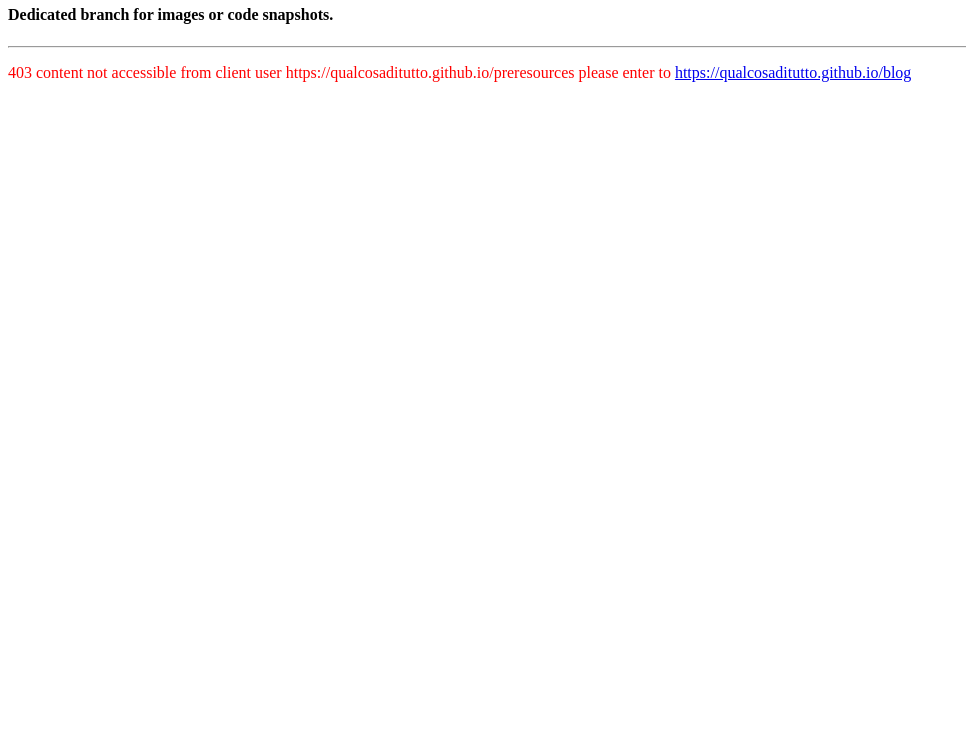
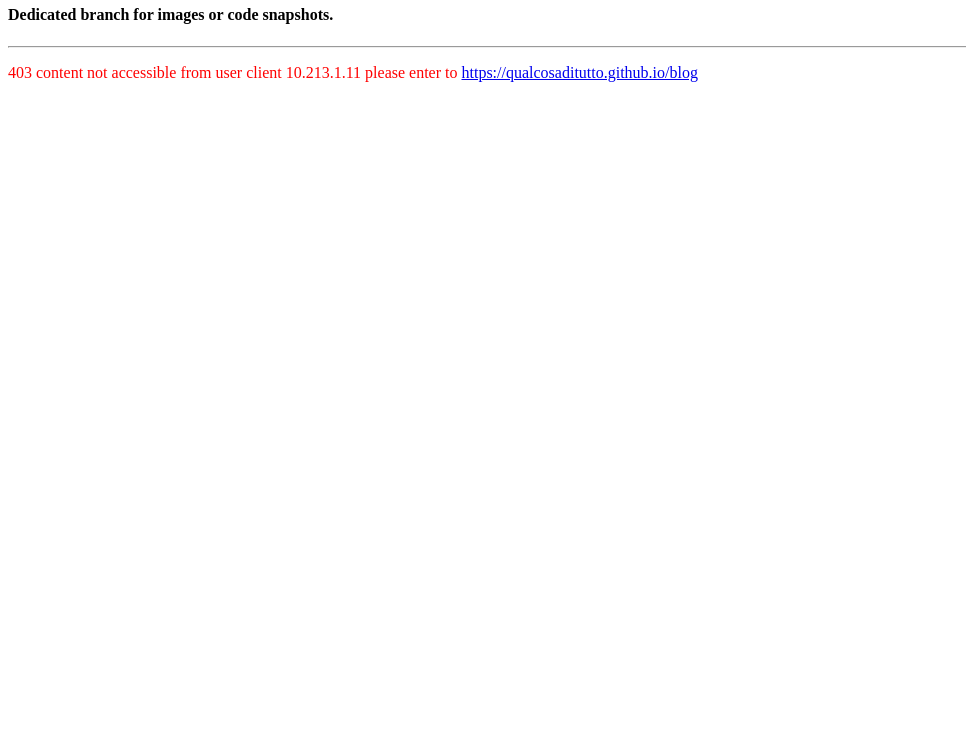
Before and after one commit to QualcosaDiTutto/preresources, a plain HTML site: page index.html in a window 1280 px wide. Shown: the part 60-800 px from the top of the page, without its empty margins (0-966 px from the left). Drawn offline with Linux system fonts and the light colour scheme.

Commit message:
Update index.html

```diff
--- a/index.html
+++ b/index.html
@@ -2,5 +2,5 @@
 <h4>Dedicated branch for images or code snapshots.</h4>
 <hr/>
 <font color="red">
-  <p>403 content not accessible from client user https://qualcosaditutto.github.io/preresources please enter to <a href="https://qualcosaditutto.github.io/blog">https://qualcosaditutto.github.io/blog</a></p>
+  <p>403 content not accessible from user client 10.213.1.11 please enter to <a href="https://qualcosaditutto.github.io/blog">https://qualcosaditutto.github.io/blog</a></p>
 </font>
```
